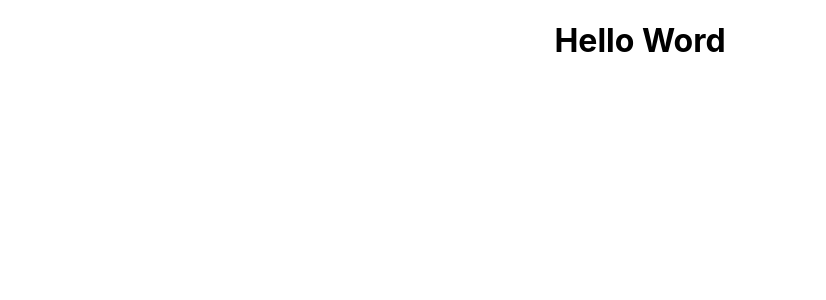
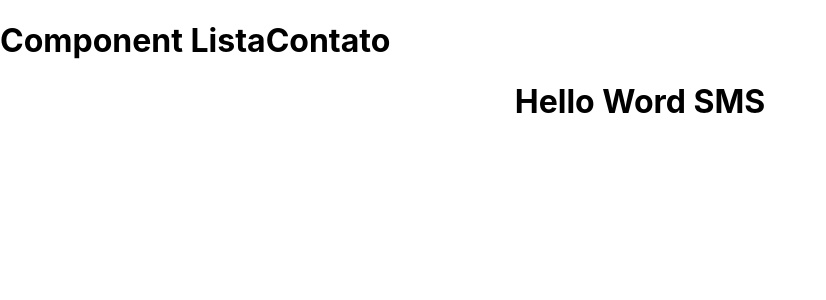
Before and after one commit to Renan1309/projeto-sms-pitang, a React (Create React App) app: page / in a window 1280 px wide. Shown: the top 300 px of the page, without its empty margins (0-826 px from the left). Built offline with nearby package versions, Linux system fonts and the light colour scheme; no server answers.

Commit message:
Seconde commit

```diff
--- a/src/App.js
+++ b/src/App.js
@@ -1,11 +1,10 @@
 import React from 'react';
 import './App.css';
 
+import ListaContato from './ListaContato';
 function App() {
   return (
-    <div className="App">
-     <h1>Hello Word</h1>
-    </div>
+   <ListaContato/>
   );
 }
 
--- /dev/null
+++ b/src/ListaContato.js
@@ -0,0 +1,24 @@
+import React , { Component } from 'react';
+
+class ListaContato extends Component{
+
+render(){
+
+    fetch('http://localhost:8080/mensagens/user/2/contact/1/status/true')
+       .then(res => res.json())
+       .then(console.log)
+
+
+    return(
+        <>
+        <h1>Component ListaContato</h1>
+        <div className="App">
+          <h1>Hello Word SMS</h1>
+        </div>
+        </>
+    );
+
+}
+
+}
+export default ListaContato;
```
